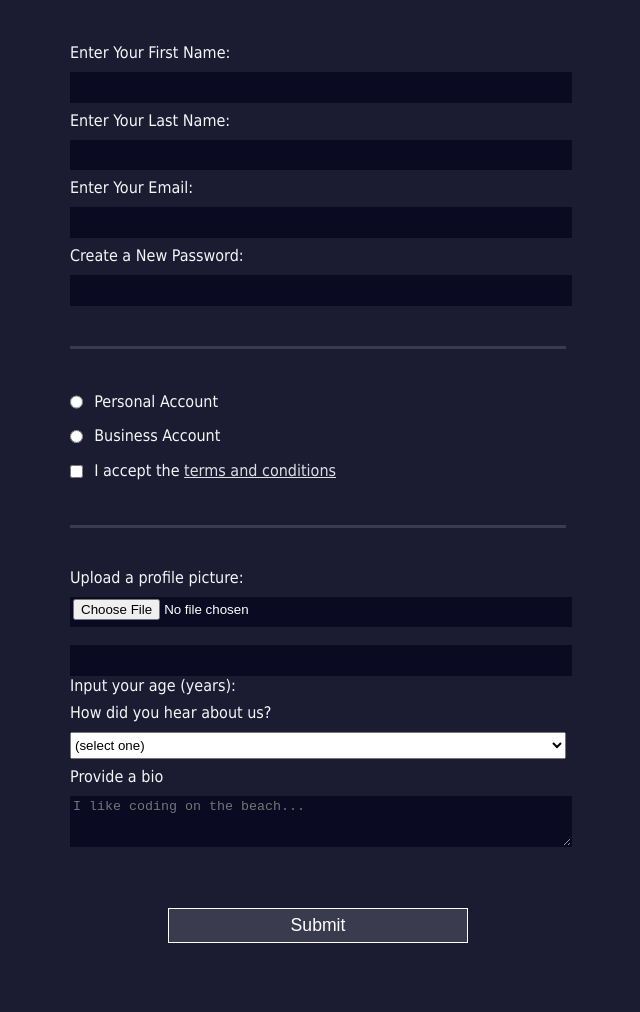
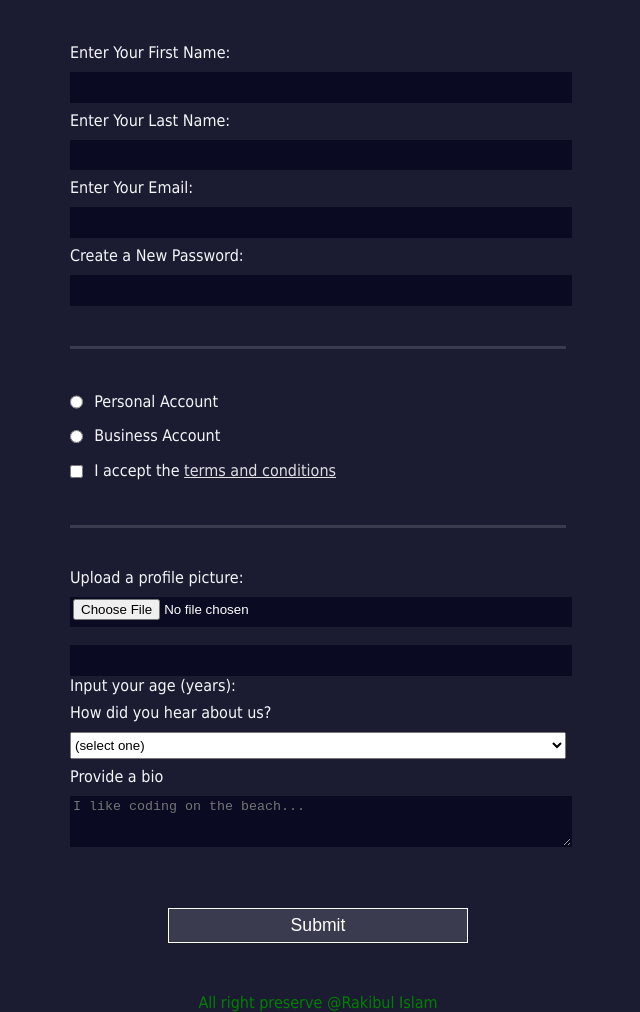
Before and after one commit to Rakib579/form, a plain HTML site: page index.html in a window 1280 px wide. Shown: the part 134-1146 px from the top of the page, without its empty margins (322-962 px from the left). Drawn offline with Linux system fonts and the light colour scheme.

Commit message:
footer added

```diff
--- a/index.html
+++ b/index.html
@@ -40,5 +40,6 @@
         </fieldset>
         <input type="submit" value="Submit">
     </form>
+    <footer class="footer">All right preserve @Rakibul Islam</footer>
 </body>
 </html>
--- a/styles.css
+++ b/styles.css
@@ -66,3 +66,8 @@ input[type="file"] {
 a{
     color: #dfdfe2;
 }
+footer{
+    color: green;
+    text-align: center;
+    margin-bottom: 10px;
+}
```
